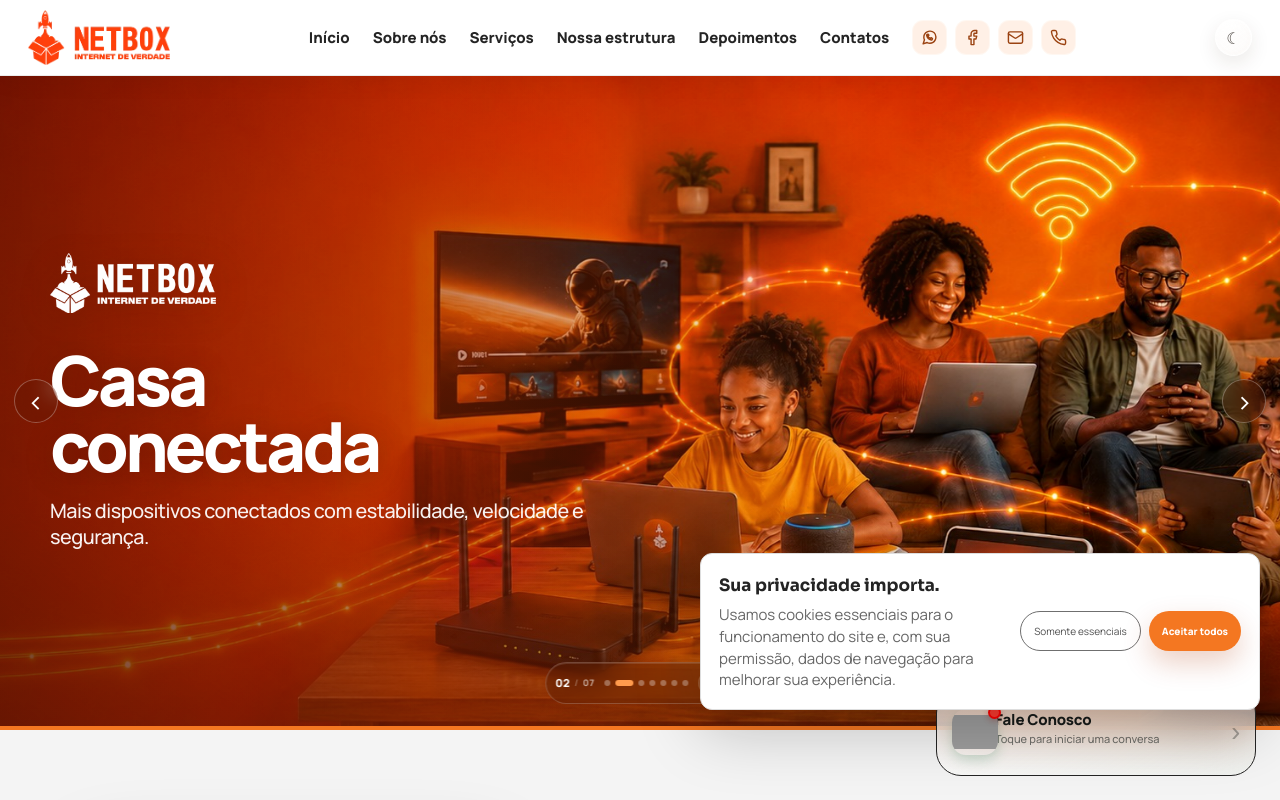
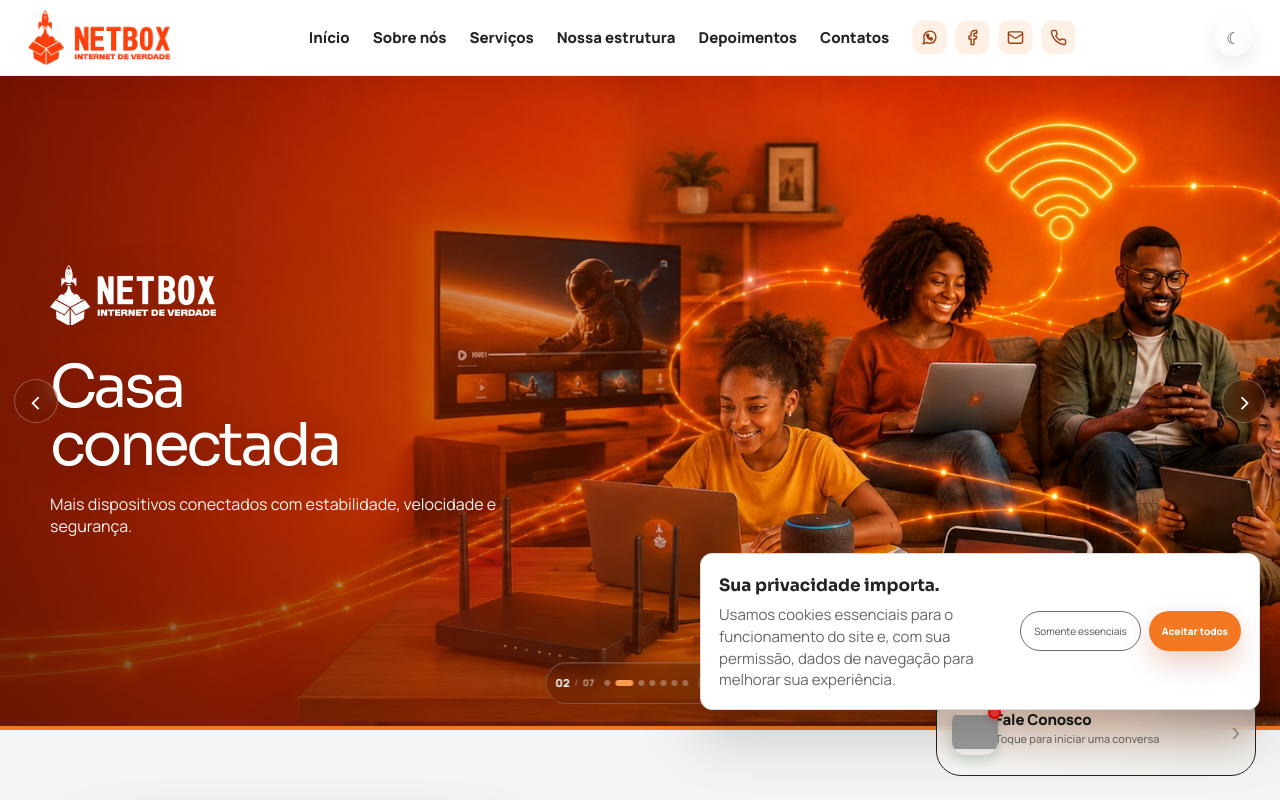
Before and after one commit to matheuslufano/Site-institucional-NetBox, a Next.js app: page / in a window 1280 px wide. Shown: the top 800 px of the page. Built offline with nearby package versions, Linux system fonts and the light colour scheme; grey boxes are pictures that could not be loaded.

Commit message:
Reduz t?tulos e par?grafos dos slides

```diff
--- a/app/styles/03-hero.css
+++ b/app/styles/03-hero.css
@@ -81,23 +81,19 @@
 .model-hero h1 {
   max-width: 9ch;
   margin: 0 0 18px;
-  font-family: var(--font-body);
-  font-size: clamp(54px, 5.4vw, 82px);
-  font-weight: 800;
-  line-height: .96;
+  font-family: var(--font-display);
+  font-size: clamp(44px, 4.6vw, 68px);
+  line-height: .98;
   letter-spacing: -.055em;
   text-shadow: 0 3px 28px rgba(67,19,2,.3);
 }
 
 .model-hero-copy > p {
-  max-width: 540px;
+  max-width: 520px;
   margin: 0;
   color: rgba(255,255,255,.94);
-  font-family: var(--font-body);
-  font-size: clamp(18px, 1.55vw, 26px);
-  font-weight: 500;
-  line-height: 1.3;
-  letter-spacing: -.025em;
+  font-size: clamp(16px, 1.2vw, 20px);
+  line-height: 1.38;
 }
 
 .model-button {
--- a/app/styles/15-responsive.css
+++ b/app/styles/15-responsive.css
@@ -761,7 +761,7 @@
   .model-hero.copy-right .model-hero h1 {
     max-width: 10ch;
     margin: 0 0 13px;
-    font-size: clamp(34px, 9.5vw, 43px);
+    font-size: clamp(30px, 8.5vw, 38px);
     line-height: .96;
     letter-spacing: -.05em;
     text-wrap: balance;
@@ -772,7 +772,7 @@
     max-width: 28ch;
     margin: 0;
     color: rgba(255, 255, 255, .9);
-    font-size: clamp(15px, 4.2vw, 17px);
+    font-size: clamp(14px, 3.9vw, 16px);
     line-height: 1.35;
   }
 
```
